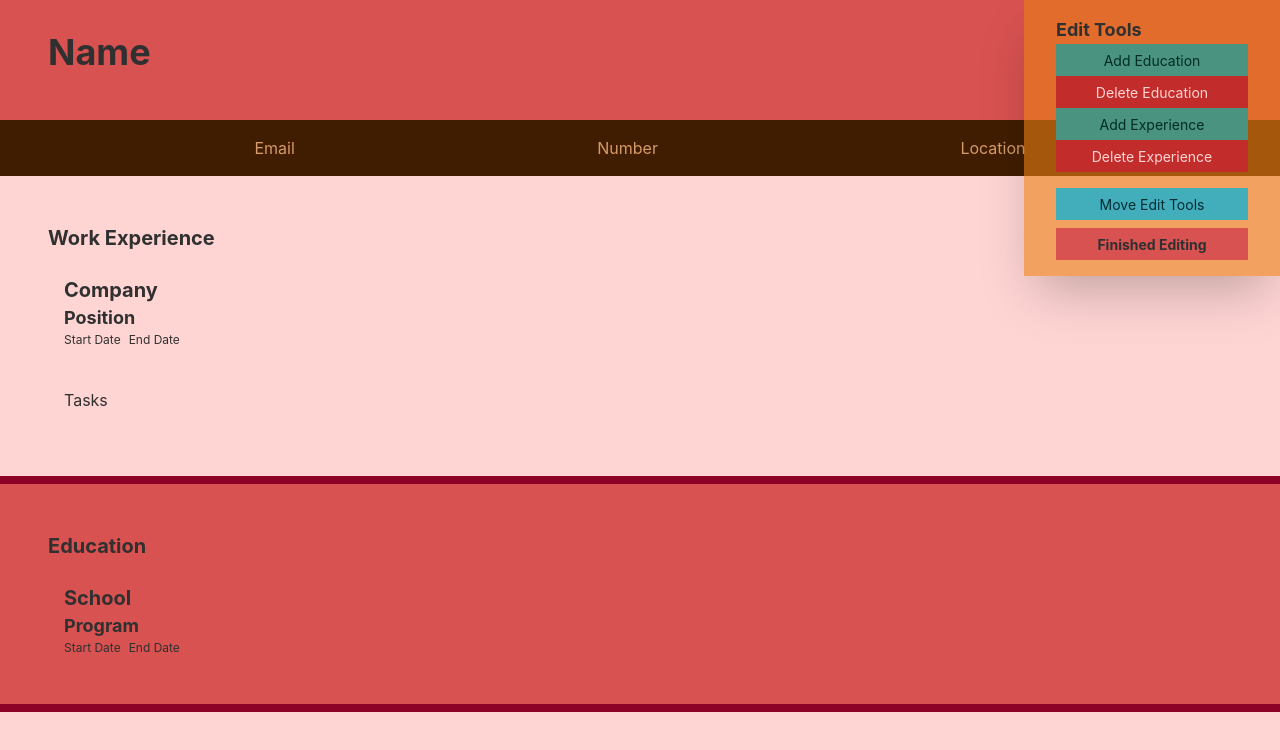
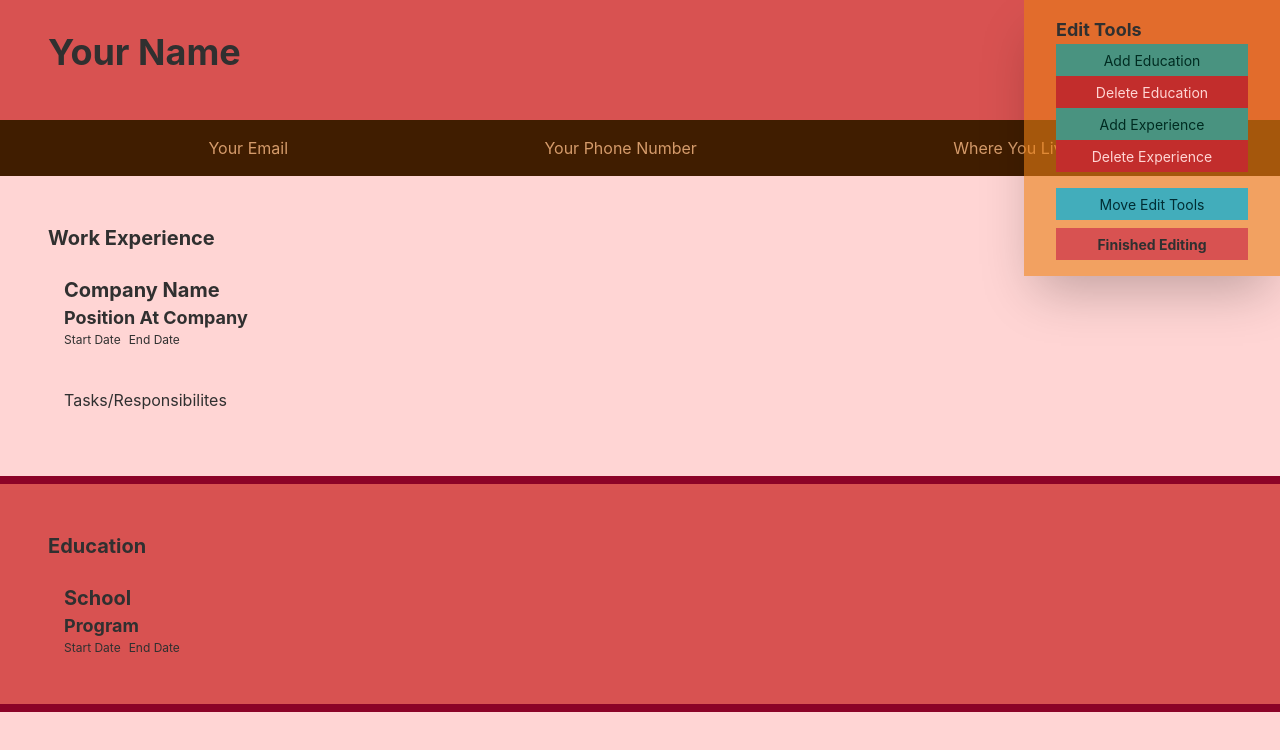
Before and after one commit to Dezzep/cv-project, a React (Create React App) app: page / in a window 1280 px wide. Shown: the top 750 px of the page. Built offline with nearby package versions, Linux system fonts and the light colour scheme.

Commit message:
updated placeholders and made states initially empty with a conditional, if the state is empty it displays a header of ex: your name. Otherwise it will display what the user inputs.

```diff
--- a/src/components/Education.js
+++ b/src/components/Education.js
@@ -6,10 +6,10 @@ class Education extends Component {
 
     this.state = {
       form: true,
-      school: 'School',
-      program: 'Program',
-      startDate: 'Start Date',
-      endDate: 'End Date',
+      school: '',
+      program: '',
+      startDate: '',
+      endDate: '',
     }
     this.onClickField = this.onClickField.bind(this);
     this.handleChange = this.handleChange.bind(this);
@@ -33,13 +33,13 @@ class Education extends Component {
         <h1 className='text-xl font-bold align-center flex'>{this.props.header}</h1>
 
         <div className='flex-col justify-center align-center mt-6 ml-4'>
-          <h1 className='font-bold text-xl'>{this.state.school}</h1>
-          <h1 className='font-bold text-lg'>{this.state.program}</h1>
+          <h1 className='font-bold text-xl'>{this.state.school ? this.state.school : 'School'}</h1>
+          <h1 className='font-bold text-lg'>{this.state.program ? this.state.program : 'Program'}</h1>
         </div>
 
         <div className='flex gap-2 ml-4 text-xs'>
-          <h1>{this.state.startDate}</h1>
-          <h1>{this.state.endDate}</h1>
+          <h1>{this.state.startDate ? this.state.startDate : 'Start Date'}</h1>
+          <h1>{this.state.endDate ? this.state.endDate : 'End Date'}</h1>
         </div>
       </div>
     );
@@ -55,7 +55,7 @@ class Education extends Component {
 
                 <label htmlFor="school"></label>
                 <input className=' font-bold text-xl' id="school"
-                        type="text" value={this.state.school} onChange={this.handleChange}  placeholder="St Josephines Highschool and Gym">
+                        type="text" value={this.state.school} onChange={this.handleChange}  placeholder="School">
                 </input>
               </div>
             </div>
--- a/src/components/Experience.js
+++ b/src/components/Experience.js
@@ -6,11 +6,11 @@ class Experience extends Component {
 
     this.state = {
       form: true,
-      company: 'Company',
-      position: 'Position',
-      tasks: 'Tasks',
-      start: 'Start Date',
-      end: 'End Date',
+      company: '',
+      position: '',
+      tasks: '',
+      start: '',
+      end: '',
     }
     this.onClickField = this.onClickField.bind(this);
     this.handleChange = this.handleChange.bind(this);
@@ -32,15 +32,15 @@ class Experience extends Component {
           <h1 className='font-bold text-xl align-center flex'>{this.props.header}</h1>
 
           <div className='flex-col justify-center align-center mt-6 ml-4'>
-            <h3 className='font-bold text-xl'>{this.state.company}</h3>
-            <h3 className='font-bold text-lg'>{this.state.position}</h3>
+            <h3 className='font-bold text-xl'>{this.state.company ? this.state.company : 'Company Name'}</h3>
+            <h3 className='font-bold text-lg'>{this.state.position ? this.state.position : 'Position At Company'}</h3>
           </div>
 
           <div className='flex gap-2 ml-4 text-xs'>
-            <h3>{this.state.start}</h3>
-            <h3 >{this.state.end}</h3>
+            <h3>{this.state.start ? this.state.date : 'Start Date'}</h3>
+            <h3 >{this.state.end ? this.state.end : 'End Date'}</h3>
           </div>
-          <h3 style={{whiteSpace: 'pre-wrap'}} className='mt-6 p-4'>{this.state.tasks}</h3>
+          <h3 style={{whiteSpace: 'pre-wrap'}} className='mt-6 p-4'>{this.state.tasks ? this.state.tasks : 'Tasks/Responsibilites'}</h3>
 
         </div>
       )
@@ -55,14 +55,14 @@ class Experience extends Component {
           <div>
             <div className='tooltip tooltip-secondary' data-tip='What company did you work for?'> <label htmlFor="company"></label>
             <input className='font-bold text-xl' id="company"
-            type="text" value={this.state.company} onChange={this.handleChange}  placeholder="Tower Maker inc">
+            type="text" value={this.state.company} onChange={this.handleChange}  placeholder="Company Name">
               </input>
             </div>
           </div>
           <div>
             <div className='tooltip tooltip-secondary' data-tip='What was your position at the company'> <label htmlFor="position"></label>
             <input className='font-bold text-lg' id="position"
-            type="text" value={this.state.position} onChange={this.handleChange} placeholder="Cup Stacker">
+            type="text" value={this.state.position} onChange={this.handleChange} placeholder="Your Position">
               </input>
             </div>
           </div>
@@ -72,14 +72,14 @@ class Experience extends Component {
           <div>
             <div className='tooltip tooltip-secondary' data-tip='Start date of your job'> <label htmlFor="start"></label>
             <input className='' id="start"
-            type="text" value={this.state.start} onChange={this.handleChange} placeholder='2018-05-15'>
+            type="text" value={this.state.start} onChange={this.handleChange} placeholder='Start Date'>
               </input>
             </div>
           </div>
           <div>
             <div className='tooltip tooltip-secondary' data-tip='End date of your job'> <label htmlFor="end"></label>
             <input className='' id="end"
-            type="text" value={this.state.end} onChange={this.handleChange} placeholder='2019-05-10'>
+            type="text" value={this.state.end} onChange={this.handleChange} placeholder='End Date'>
               </input>
             </div>
           </div>
--- a/src/components/User_info.js
+++ b/src/components/User_info.js
@@ -5,10 +5,10 @@ class Info extends Component {
     super(props);
     this.state = {
       form: true,
-      name: 'Name',
-      location: 'Location',
-      number: 'Number',
-      email: 'Email',
+      name: '',
+      location: '',
+      number: '',
+      email: '',
     }
     this.onClickField = this.onClickField.bind(this);
     this.handleChange = this.handleChange.bind(this);
@@ -29,12 +29,12 @@ class Info extends Component {
       return(
         <div onClick={this.onClickField} className='bg-secondary'>
 
-          <h3 className='font-bold text-4xl py-6 ml-12 pt-8'>{this.state.name}</h3>
+          <h3 className='font-bold text-4xl py-6 ml-12 pt-8'>{this.state.name ? this.state.name : 'Your Name'}</h3>
           <div className='flex mt-6 gap-12 justify-evenly py-4 bg-accent-content text-accent'>
 
-          <h3>{this.state.email}</h3>
-          <h3>{this.state.number}</h3>
-          <h3>{this.state.location}</h3>
+          <h3>{this.state.email ? this.state.email : 'Your Email'}</h3>
+          <h3>{this.state.number ? this.state.number : 'Your Phone Number'}</h3>
+          <h3>{this.state.location ? this.state.location : 'Where You Live'}</h3>
           </div>
         </div>
       )
@@ -58,14 +58,14 @@ class Info extends Component {
           <div>
                 <div className='tooltip tooltip-secondary' data-tip='enter your email address'> <label htmlFor="email"></label>
                 <input className='text-center w-56' id="email"
-                          type="text" value={this.state.email} onChange={this.handleChange} placeholder="smith_guy@gmail.com">
+                          type="text" value={this.state.email} onChange={this.handleChange} placeholder="bob_bobby_bobster@gmail.com">
                 </input></div>
               </div>
 
             <div>
               <div className='tooltip tooltip-secondary' data-tip='enter your phone number'>
                 <label htmlFor="number"></label><input className='text-center w-56' id="number"
-              type="text" value={this.state.number} onChange={this.handleChange} placeholder="555-555-5555">
+              type="number" value={this.state.number} onChange={this.handleChange} placeholder="555-444-3333">
                 </input></div>
             </div>
 
```
